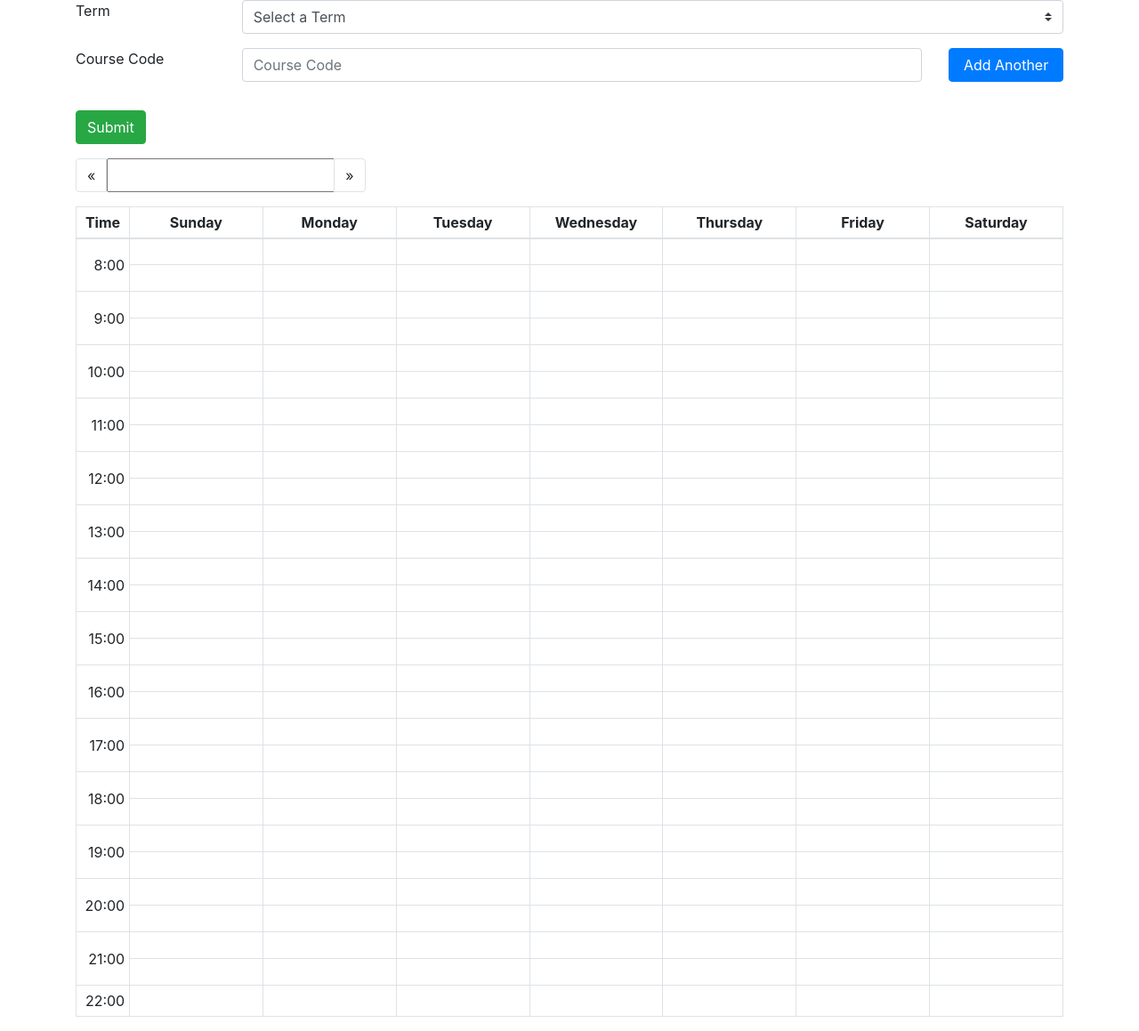
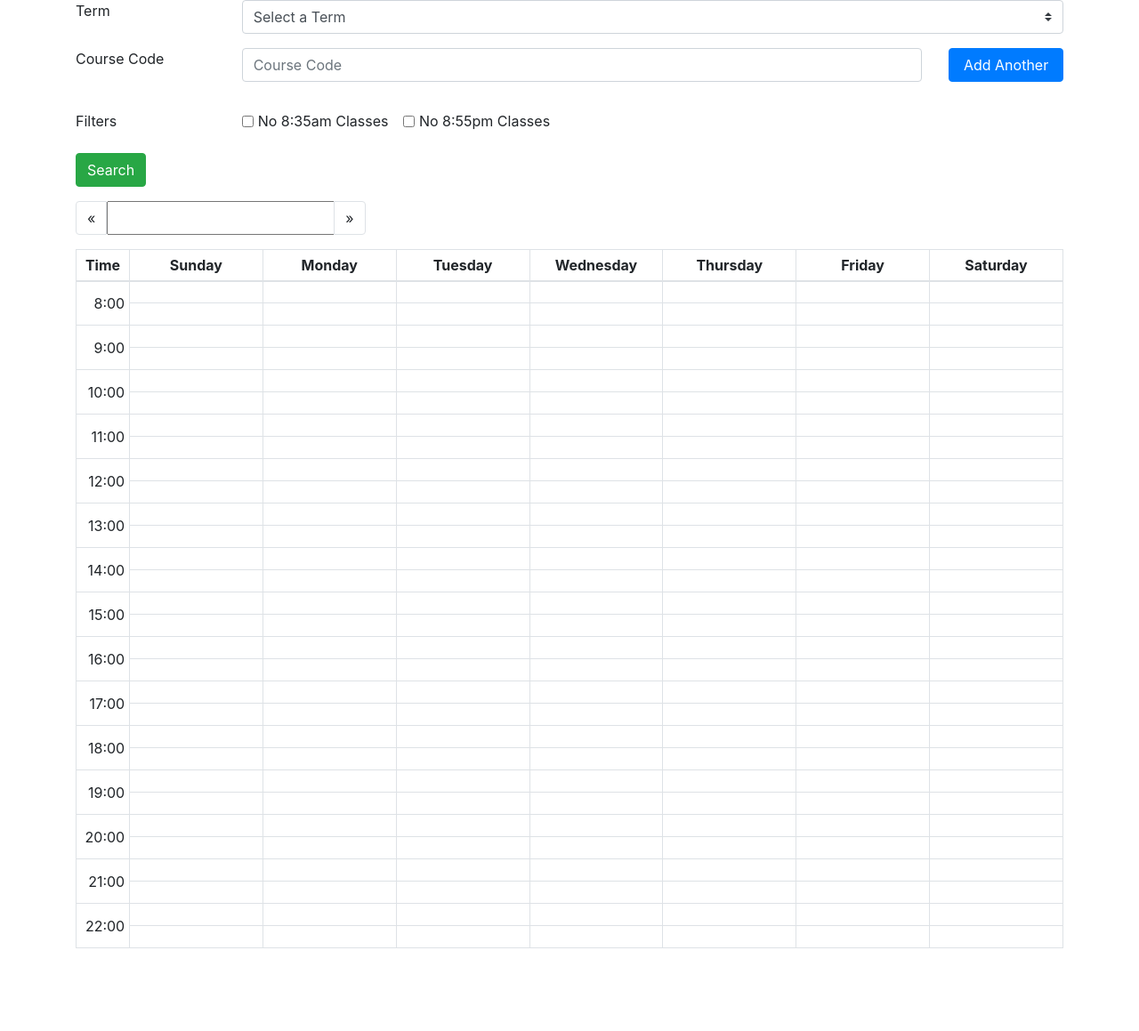
Before and after one commit to zhu-tom/Course-Registration, a PHP site: page / in a window 1280 px wide. Shown: the whole page at 89% size. After the commit the page ends 1066 px from the top, so only its background shows below. Run offline with PHP 8.4, Linux system fonts and the light colour scheme; lists and menus that the app fills with data are empty.

Commit message:
Added filters

```diff
--- a/templates/index.php
+++ b/templates/index.php
@@ -12,12 +12,18 @@
             color: white;
         }
         tbody tr {
-            height: 30px;
+            height: 25px;
         }
         td h6, p {
             margin: 0;
             padding: 0;
             border: 0;
+        }
+        td h6 {
+            font-size:1em;
+        }
+        .small {
+            font-size: 0.7em;
         }
         .time {
             font-weight: normal;
@@ -56,8 +62,23 @@
                 </div>
             </div>
             <div class='form-row form-group'>
+                <div class='col-2'>
+                    <label class='form-label'>Filters</label>
+                </div>
                 <div class='col'>
-                    <input type='button' id='submit' value='Submit' class='btn btn-success'>
+                    <div class="form-check form-check-inline">
+                        <input class="form-check-input" type="checkbox" id="noEarly" value="option1">
+                        <label class="form-check-label" for="noEarly">No 8:35am Classes</label>
+                    </div>
+                    <div class="form-check form-check-inline">
+                        <input class="form-check-input" type="checkbox" id="noLate" value="option2">
+                        <label class="form-check-label" for="noLate">No 8:55pm Classes</label>
+                    </div>
+                </div>
+            </div>
+            <div class='form-row form-group'>
+                <div class='col'>
+                    <input type='button' id='submit' value='Search' class='btn btn-success'>
                 </div>
             </div>
         </form>
@@ -119,6 +140,7 @@ codeRow = "<div class='row form-group'>\
                 </div>\
             </div>"
 delbtn = "<input type='button' style='width:100%' class='btn btn-danger del-course' value='Delete'>"
+
 function loadTimetable() {
     $('#timetable').text('');
     $('#timetable').append('<tr id="7.5"><th class="time align-middle text-right" rowspan="2" scope="col">8:00</th><td></td><td></td><td></td><td></td><td></td><td></td><td></td></tr>');
@@ -126,6 +148,8 @@ function loadTimetable() {
         $('#timetable').append('<tr id="'+ i + '"><th class="time align-middle text-right" style="display:none" scope="col"></th><td></td><td></td><td></td><td></td><td></td><td></td><td></td></tr>');
         $('#timetable').append('<tr id="'+ (i+0.5) + '"><th class="time align-middle text-right" rowspan="2" scope="col">' + (i+1) + ':00' + '</th><td></td><td></td><td></td><td></td><td></td><td></td><td></td></tr>');
     }
+    $('#timetable').append('<tr id="22"><th class="time align-middle text-right" style="display:none" scope="col"></th><td></td><td></td><td></td><td></td><td></td><td></td><td></td></tr>');
+
 }
 
 var timetables = null;
@@ -229,7 +253,7 @@ $(document).ready(function(e) {
             }
         }
 
-        data = {courses: courses, term: $('#term').val()}
+        data = {courses: courses, term: $('#term').val(), noEarly: $('#noEarly').prop('checked'), noLate: $('#noLate').prop('checked')}
         $.ajax({
             url: '/findCourses',
             type: 'POST',
```
Also changed, not shown: 2 other files.
